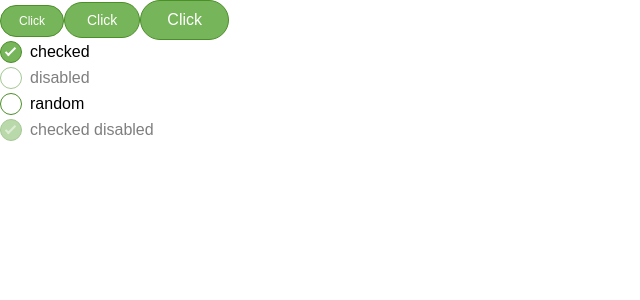
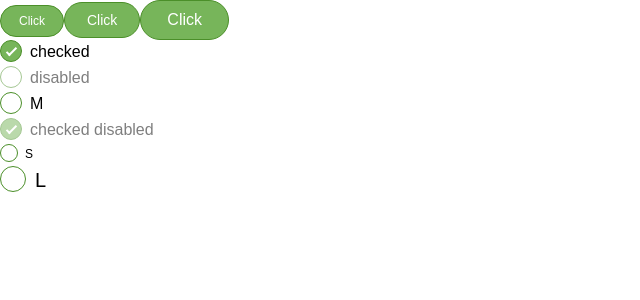
Before and after one commit to sshaporov/mytasks, a React (Create React App) app: page / in a window 1280 px wide. Shown: the top 300 px of the page, without its empty margins (0-640 px from the left). Built offline with nearby package versions, Linux system fonts and the light colour scheme.

Commit message:
add Checkbox story

```diff
--- a/src/App.tsx
+++ b/src/App.tsx
@@ -3,6 +3,7 @@ import {Button} from './common/button/Button'
 import {Checkbox} from "./common/checkbox/Checkbox";
 
 function App() {
+
   return (
     <div>
       <Button label={'Click'} size={'S'}/>
@@ -11,8 +12,17 @@ function App() {
 
       <div><Checkbox label={'checked'} checked/></div>
       <div><Checkbox label={'disabled'} disabled/></div>
-      <div><Checkbox label={'random'}/></div>
+      <div><Checkbox label={'M'}/></div>
       <div><Checkbox label={'checked disabled'} checked disabled/></div>
+
+      <div><Checkbox label={'S'}
+                      // @ts-ignore
+                     size={'S'}/></div>
+
+      <div><Checkbox label={'L'}
+        // @ts-ignore
+                     size={'L'}/></div>
+
     </div>
   );
 }
--- a/src/common/checkbox/Checkbox.module.css
+++ b/src/common/checkbox/Checkbox.module.css
@@ -1,18 +1,26 @@
 .disabledClassName {
     opacity: 0.5;
-}
-.checkboxIsNotChecked{
-    opacity: 1;
+    pointer-events: none;
 }
 .control {
     font-family: Arial;
     display: block;
     position: relative;
-    padding-left: 30px;
     margin-bottom: 5px;
     padding-top: 3px;
     cursor: pointer;
+}
+.controlSizeS {
+    font-size: 12px;
+    padding-left: 25px;
+}
+.controlSizeM {
     font-size: 16px;
+    padding-left: 30px;
+}
+.controlSizeL {
+    font-size: 20px;
+    padding-left: 35px;
 }
 .control input {
     position: absolute;
@@ -21,22 +29,33 @@
 }
 .controlIndicator {
     position: absolute;
-    top: 1px;
+    top: 0;
     left: 0;
+    border: 1px solid #4b8f29;
+}
+.controlIndicatorSizeM {
     height: 20px;
     width: 20px;
-    border: 1px solid #4b8f29;
     border-radius: 20px;
+}
+.controlIndicatorSizeL {
+    height: 24px;
+    width: 24px;
+    border-radius: 24px;
+}
+.controlIndicatorSizeS {
+    height: 16px;
+    width: 16px;
+    border-radius: 16px;
 }
 
 .control input:checked ~ .controlIndicator {
     background: #77b55a;
 }
-
-.control input:disabled ~ .controlIndicator {
-    opacity: 0.5;
-    pointer-events: none;
-}
+/*.control input:disabled ~ .controlIndicator {*/
+/*    opacity: 0.5;*/
+/*    pointer-events: none;*/
+/*}*/
 .controlIndicator:after {
     box-sizing: unset;
     content: '';
@@ -48,14 +67,42 @@
 }
 .controlCheckbox .controlIndicator:after {
     left: 7px;
-    top: 3px;
+    top: 4px;
     width: 3px;
     height: 9px;
     border: solid #ffffff;
     border-width: 0 2px 2px 0;
     transform: rotate(45deg);
 }
-.controlCheckbox input:disabled ~ .controlIndicator:after {
-    opacity: 0.5;
-    pointer-events: none;
+
+.controlCheckboxSizeM .controlIndicatorSizeM:after {
+    left: 8px;
+    top: 4px;
+    width: 3px;
+    height: 9px;
+    border: solid #ffffff;
+    border-width: 0 2px 2px 0;
+    transform: rotate(45deg);
 }
+.controlCheckboxSizeS .controlIndicatorSizeS:after {
+    left: 6px;
+    top: 3px;
+    width: 3px;
+    height: 8px;
+    border: solid #ffffff;
+    border-width: 0 1px 1px 0;
+    transform: rotate(45deg);
+}
+.controlCheckboxSizeL .controlIndicatorSizeL:after {
+    left: 8px;
+    top: 4px;
+    width: 5px;
+    height: 12px;
+    border: solid #ffffff;
+    border-width: 0 3px 3px 0;
+    transform: rotate(45deg);
+}
+/*.controlCheckbox input:disabled ~ .controlIndicator:after {*/
+/*    opacity: 0.5;*/
+/*    pointer-events: none;*/
+/*}*/
--- a/src/common/checkbox/Checkbox.tsx
+++ b/src/common/checkbox/Checkbox.tsx
@@ -1,19 +1,35 @@
 import React, {ChangeEvent, DetailedHTMLProps, InputHTMLAttributes} from 'react'
 import s from './Checkbox.module.css'
-import {DEV_VERSION} from "../../config";
+import {DEV_VERSION} from '../../config'
 
-type CheckboxPropsType = DetailedHTMLProps<InputHTMLAttributes<HTMLInputElement>, HTMLInputElement> &
+export type CheckboxPropsType = DetailedHTMLProps<InputHTMLAttributes<HTMLInputElement>, HTMLInputElement> &
   {
+    /**
+     * Checkbox contents
+     */
+    label: string
+    /**
+     * What background color to use
+     */
+    backgroundColor?: string;
+    /**
+     * How large should the button be?
+     */
+    size?: 'S' | 'M' | 'L';
+    /**
+     * Optional click handler
+     */
     onChangeChecked?: (checked: boolean) => void
-    label: string
   }
 
 export const Checkbox: React.FC<CheckboxPropsType> = React.memo((
   {
     type, // get this default attribute and ignore it to not change type 'checkbox'
+    size = 'M',
+    backgroundColor,
+    label,
     onChange,
     onChangeChecked,
-    label,
     ...restProps
   }
 ) => {
@@ -24,16 +40,21 @@ export const Checkbox: React.FC<CheckboxPropsType> = React.memo((
     onChangeChecked && onChangeChecked(e.currentTarget.checked)
   }
 
+  const disabledClassName = restProps.disabled ? s.disabledClassName : ''
+  const controlSize = size && s[`controlSize` + size]
+  const controlIndicatorSize = size && s[`controlIndicatorSize` + size]
+  const controlCheckboxSize = size && s[`controlCheckboxSize` + size]
+
   return (
-    <label className={[s.control, s.controlCheckbox].join(' ')}>
-      {label && <span className={restProps.disabled ? s.disabledClassName : ''}>{label}</span>}
+    <label className={[s.control, s.controlCheckbox, disabledClassName, controlSize, controlCheckboxSize].join(' ')}>
+      {label}
       <input
         type={'checkbox'}
         onChange={onChangeCallback}
         {...restProps}
       />
-      <div className={s.controlIndicator}></div>
-    </label> // благодаря label нажатие на спан передастся в инпут
+      <div className={[s.controlIndicator, controlIndicatorSize].join(' ')} style={{backgroundColor}}></div>
+    </label>
 
   );
 })
```
Also changed, not shown: src/common/button/Button.tsx (+4 -4 lines), 2 other files (tests, documents, lock files or other folders).
